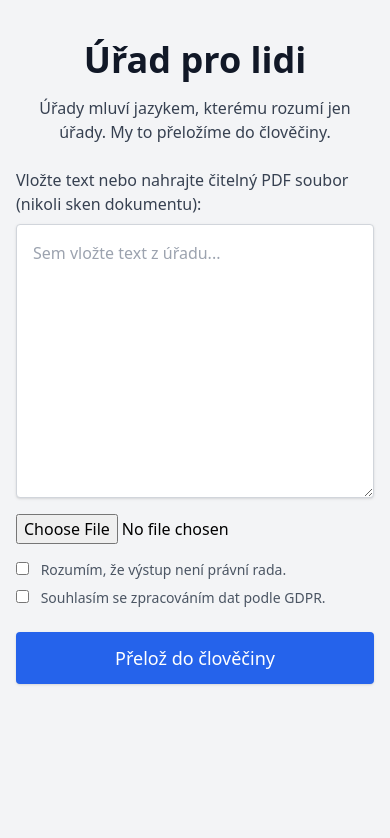
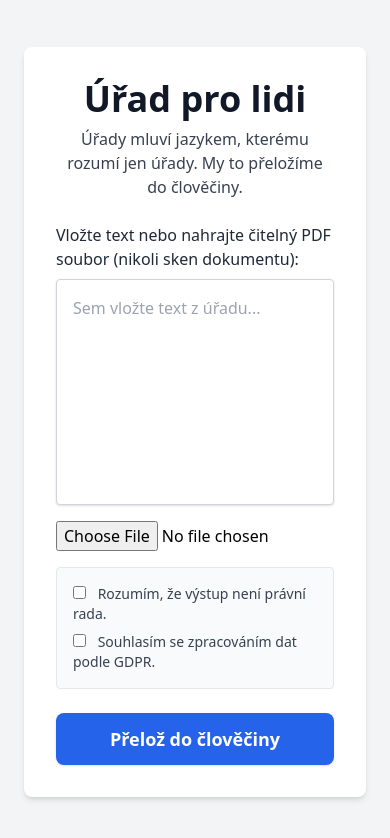
Before and after one commit to JiriTill/uradprolidi, a React (Vite) app: page / in a window 390 px wide. Shown: the top 838 px of the page. Built offline with nearby package versions, Linux system fonts and the light colour scheme.

Commit message:
Update main.jsx

```diff
--- a/src/main.jsx
+++ b/src/main.jsx
@@ -1,8 +1,8 @@
-import './style.css';
 import React, { useState } from 'react';
 import ReactDOM from 'react-dom/client';
 import * as pdfjsLib from 'pdfjs-dist';
 import pdfjsWorker from 'pdfjs-dist/build/pdf.worker.entry';
+import './style.css';
 
 pdfjsLib.GlobalWorkerOptions.workerSrc = pdfjsWorker;
 
@@ -113,22 +113,22 @@ function App() {
   };
 
   return (
-    <div className="min-h-screen bg-gray-100 py-10 px-4 font-sans flex justify-center">
-      <div className="w-full max-w-3xl">
-        <h1 className="text-4xl font-bold mb-4 text-gray-900 text-center">Úřad pro lidi</h1>
-        <p className="mb-6 text-gray-700 text-center">
+    <div className="min-h-screen bg-gray-100 p-6 font-sans flex items-center justify-center">
+      <div className="max-w-2xl w-full bg-white rounded-lg shadow-md p-8">
+        <h1 className="text-4xl font-bold mb-2 text-center text-gray-900">Úřad pro lidi</h1>
+        <p className="mb-6 text-center text-gray-700">
           Úřady mluví jazykem, kterému rozumí jen úřady. My to přeložíme do člověčiny.
         </p>
 
-        <p className="mb-2 text-gray-700 font-medium">
+        <p className="font-medium text-gray-800 mb-2">
           Vložte text nebo nahrajte čitelný PDF soubor (nikoli sken dokumentu):
         </p>
 
-        <div className="flex flex-col sm:flex-row sm:space-x-4 mb-4">
+        <div className="flex flex-col md:flex-row gap-4 mb-4">
           <textarea
             placeholder="Sem vložte text z úřadu..."
-            className="flex-1 p-4 border border-gray-300 rounded bg-white shadow mb-4 sm:mb-0"
-            rows={10}
+            className="flex-1 p-4 border border-gray-300 rounded bg-white shadow resize-none"
+            rows={8}
             value={inputText}
             onChange={(e) => setInputText(e.target.value)}
           />
@@ -136,11 +136,11 @@ function App() {
             type="file"
             accept=".pdf"
             onChange={handlePDFUpload}
-            className="self-start sm:self-auto"
+            className="self-start"
           />
         </div>
 
-        <div className="mb-6 text-sm text-gray-600 space-y-2">
+        <div className="bg-gray-50 rounded border p-4 mb-6 text-sm text-gray-700 space-y-2">
           <label className="block">
             <input type="checkbox" className="mr-2" /> Rozumím, že výstup není právní rada.
           </label>
@@ -150,14 +150,14 @@ function App() {
         </div>
 
         <button
-          className="bg-blue-600 text-white text-lg px-8 py-3 rounded hover:bg-blue-700 transition mb-10 shadow w-full sm:w-auto"
+          className="w-full bg-blue-600 text-white py-3 rounded-lg text-lg font-semibold hover:bg-blue-700 transition shadow"
           onClick={handleSubmit}
         >
           Přelož do člověčiny
         </button>
 
         {output && (
-          <div>
+          <div className="mt-10">
             <h2 className="text-2xl font-semibold mb-4 text-gray-800">Výstup:</h2>
             {renderStructuredOutput()}
           </div>
@@ -168,3 +168,5 @@ function App() {
 }
 
 ReactDOM.createRoot(document.getElementById('root')).render(<App />);
+
+ReactDOM.createRoot(document.getElementById('root')).render(<App />);
```
